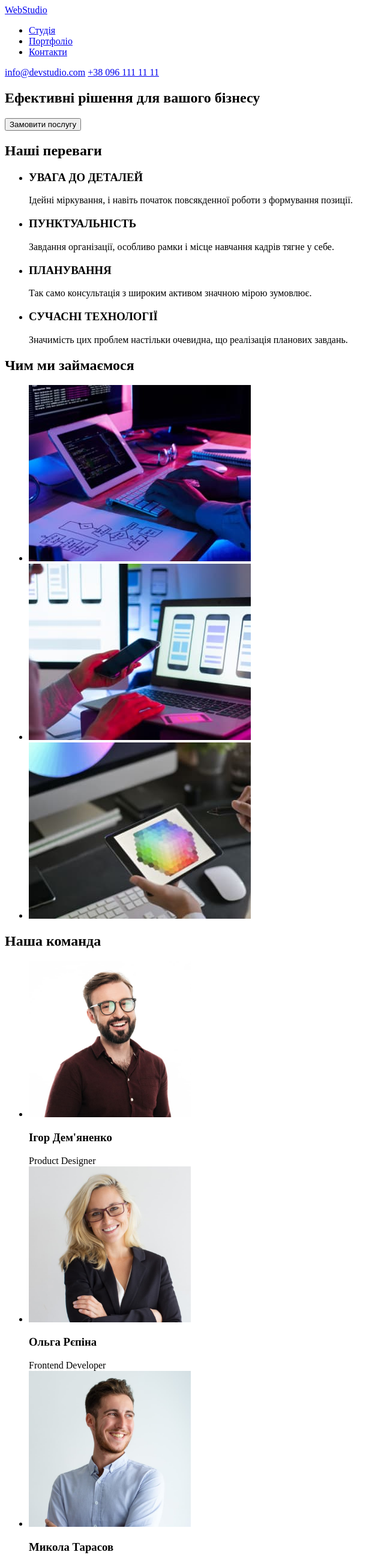
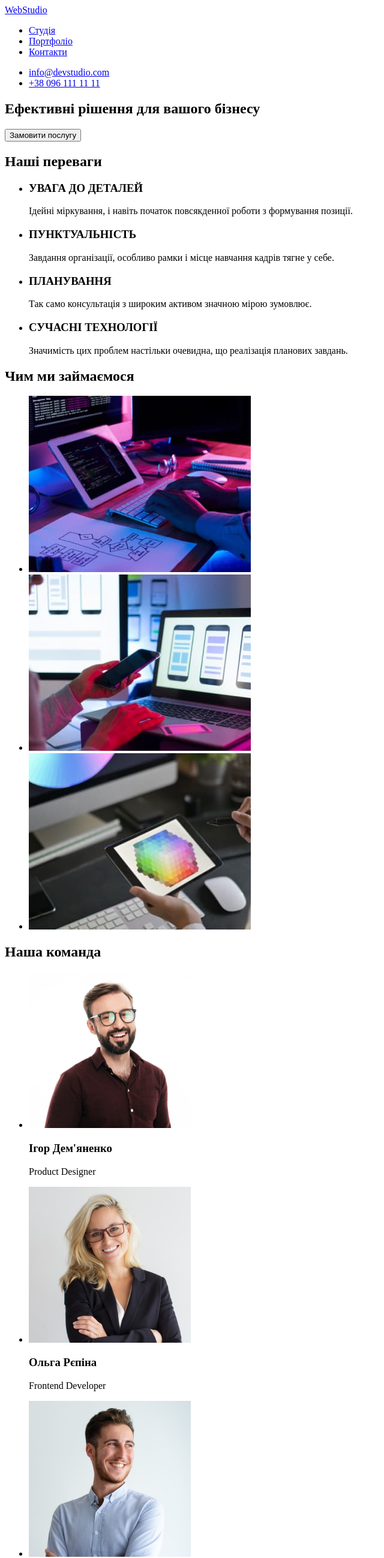
Before and after one commit to Poluvko-Tatyana/goit-markup-hw-03, a plain HTML site: page index.html in a window 1280 px wide. Shown: the top 2598 px of the page at 60% size, without its empty margins (0-640 px from the left). Drawn offline with Linux system fonts and the light colour scheme.

Commit message:
дз1 доопрацювання

```diff
--- a/index.html
+++ b/index.html
@@ -16,8 +16,10 @@
                 <li><a href="#">Контакти</a></li>
             </ul>
         </nav>
-        <a href="mailto:info@devstudio.com">info@devstudio.com</a>
-        <a href="tel:+38 096 111 11 11">+38 096 111 11 11</a>
+        <ul>
+            <li><a href="mailto:info@devstudio.com">info@devstudio.com</a></li>
+            <li><a href="tel:+380961111111">+38 096 111 11 11</a></li>
+        </ul>
 
     </header>
     <main>
@@ -58,24 +60,24 @@
             <h2>Наша команда</h2>
             <ul>
                 <li>
-                    <img src="./images/ihor-demyanenko.jpg" alt="Ігор Дем'яненко"width="270">
+                    <img src="./images/ihor-demyanenko.jpg" alt="Ігор Дем'яненко" width="270">
                     <h3>Ігор Дем'яненко</h3>
-                    <span>Product Designer</span>
+                    <p>Product Designer</p>
                 </li>
                 <li>
-                    <img src="./images/olga-repina.jpg" alt="Ольга Рєпіна"width="270">
+                    <img src="./images/olga-repina.jpg" alt="Ольга Рєпіна" width="270">
                     <h3>Ольга Рєпіна</h3>
-                    <span>Frontend Developer</span>
+                    <p>Frontend Developer</p>
                 </li>
                 <li>
-                    <img src="./images/mykola-tarasov.jpg" alt="Микола Тарасов"width="270">
+                    <img src="./images/mykola-tarasov.jpg" alt="Микола Тарасов" width="270">
                     <h3>Микола Тарасов</h3>
-                    <span>Marketing</span>
+                    <p>Marketing</p>
                 </li>
                 <li>
-                    <img src="./images/mykhailo-yermakov.jpg" alt="Михайло Єрмаков"width="270">
+                    <img src="./images/mykhailo-yermakov.jpg" alt="Михайло Єрмаков" width="270">
                     <h3>Михайло Єрмаков</h3>
-                    <span>UI Designer</span>
+                    <p>UI Designer</p>
                 </li>
             </ul>
         </section>
@@ -87,7 +89,7 @@
             <ul>
                 <li><a href="https://goo.gl/maps/3v16XMtpjU65yKBN9">м. Київ, пр-т Лесі Українки, 26</a></li>
                 <li><a href="mailto:info@devstudio.com">info@devstudio.com</a></li>
-                <li><a href="tel:+38 096 111 11 11">+38 096 111 11 11</a></li>
+                <li><a href="tel:+380961111111">+38 096 111 11 11</a></li>
             </ul>
         </address>
     </footer>
```
